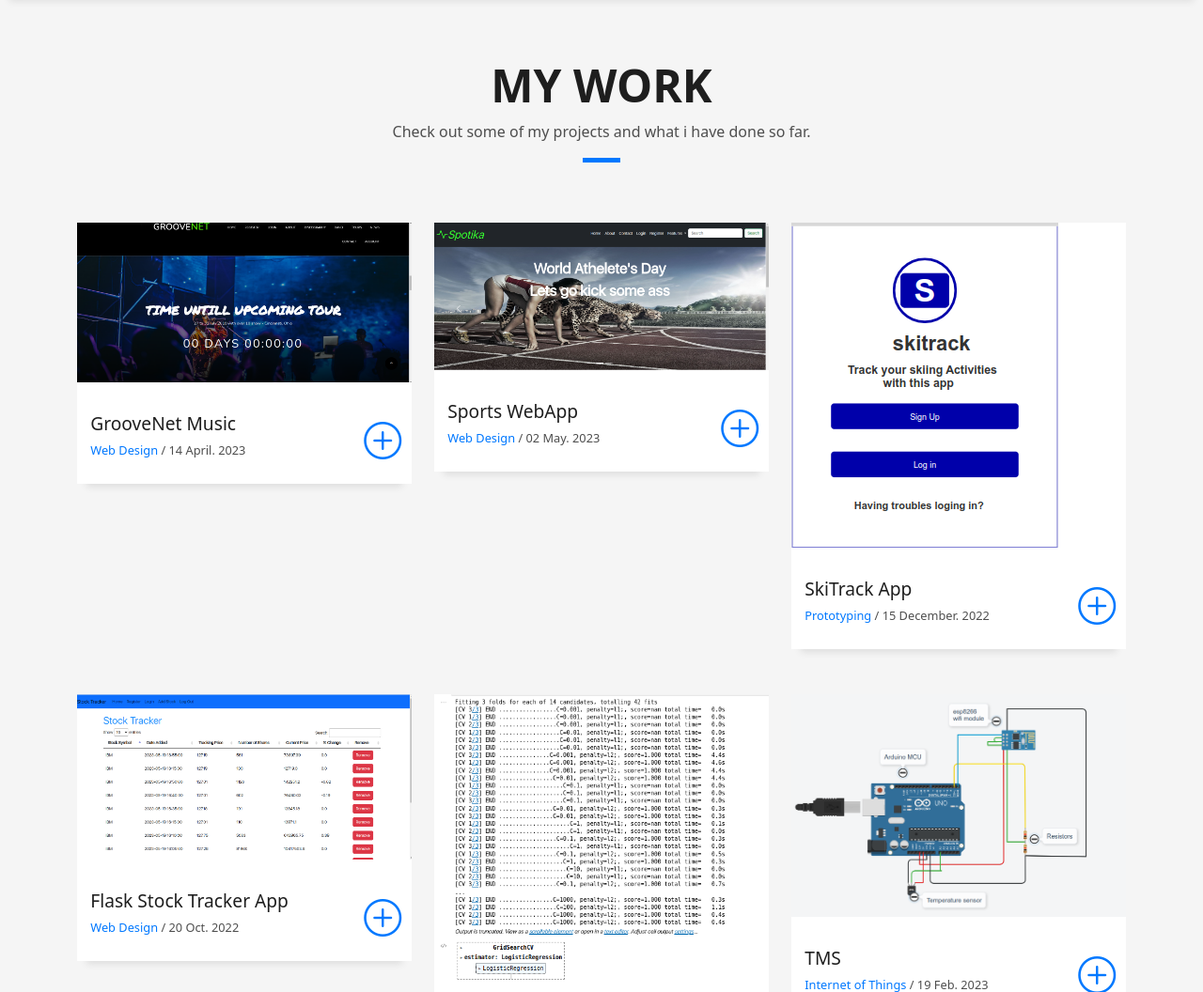
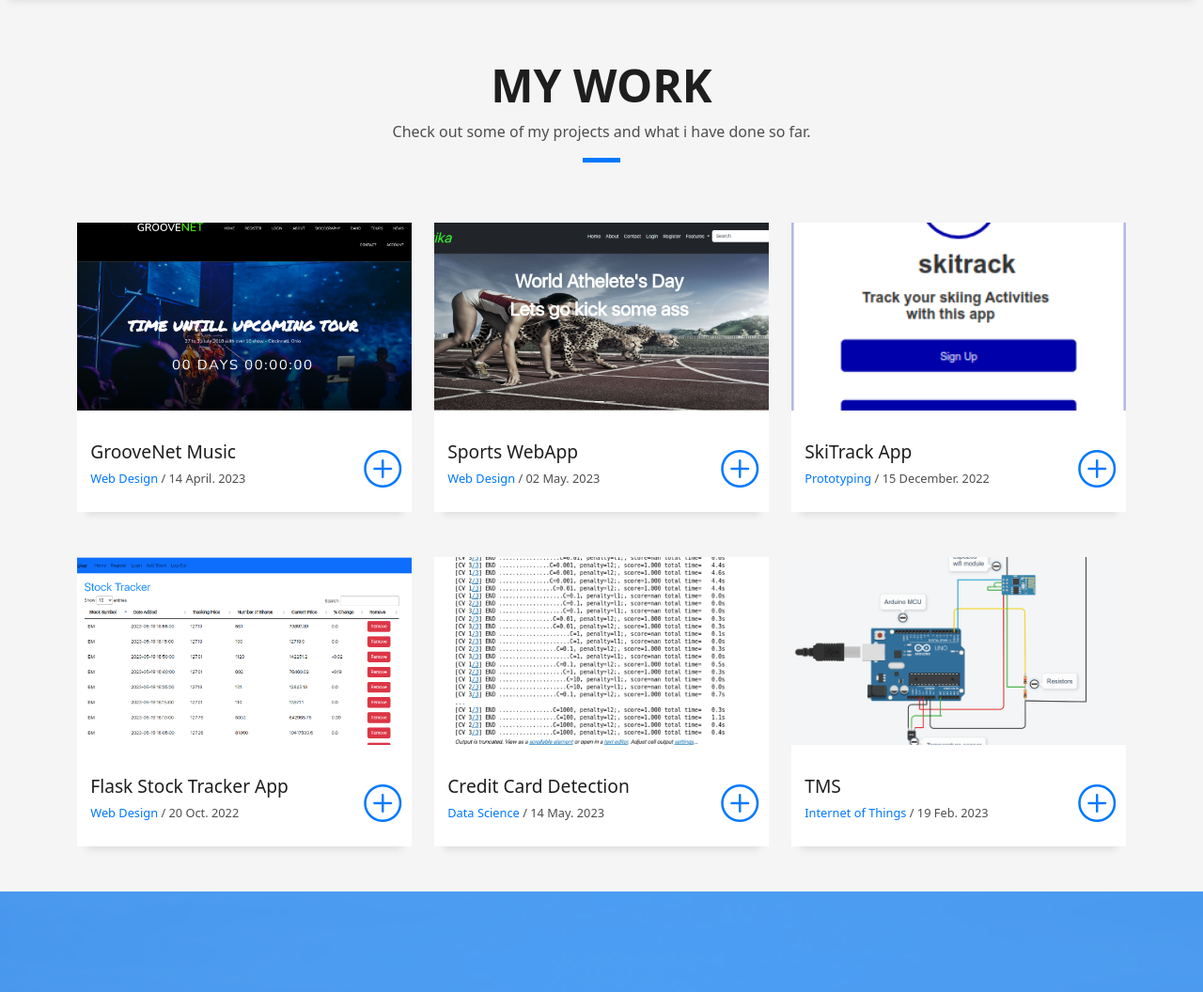
Before and after one commit to its-clinton/myweb-port, a Flask app: template templates/index.html in a window 1280 px wide. Shown: the part 3097-4153 px from the top of the page at 94% size. Run offline with Flask 3, Linux system fonts and the light colour scheme; the template is opened without the code that fills it: values that come from a table or form of the project are taken from there, others are empty; some libraries are stand-ins or nearby versions.

Commit message:
first commit

```diff
--- a/templates/index.html
+++ b/templates/index.html
@@ -320,7 +320,7 @@
             <div class="work-box">
               <a href="/static/assets/img/groovenet.png" data-gallery="portfolioGallery" class="portfolio-lightbox">
                 <div class="work-img">
-                  <img src="/static/assets/img/groovenet.png" alt="" class="img-fluid">
+                  <img style="object-fit: cover; height: 200px; width: 100%;" src="/static/assets/img/groovenet.png" alt="" class="img-fluid">
                 </div>
               </a>
               <div class="work-content">
@@ -344,7 +344,7 @@
             <div class="work-box">
               <a href="/static/assets/img/sportsapp.png" data-gallery="portfolioGallery" class="portfolio-lightbox">
                 <div class="work-img">
-                  <img src="/static/assets/img/sportsapp.png" alt="" class="img-fluid">
+                  <img style="object-fit: cover; height: 200px; width: 100%;" src="/static/assets/img/sportsapp.png" alt="" class="img-fluid">
                 </div>
               </a>
               <div class="work-content">
@@ -368,7 +368,7 @@
             <div class="work-box">
               <a href="/static/assets/img/SkiTrack.png" data-gallery="portfolioGallery" class="portfolio-lightbox">
                 <div class="work-img">
-                  <img  src="/static/assets/img/SkiTrack.png" alt="" class="img-fluid">
+                  <img style="object-fit: cover; height: 200px; width: 100%;" src="/static/assets/img/SkiTrack.png" alt="" class="img-fluid">
                 </div>
               </a>
               <div class="work-content">
@@ -392,7 +392,7 @@
             <div class="work-box">
               <a href="/static/assets/img/stocktracker.png" data-gallery="portfolioGallery" class="portfolio-lightbox">
                 <div class="work-img">
-                  <img src="/static/assets/img/stocktracker.png" alt="" class="img-fluid">
+                  <img style="object-fit: cover; height: 200px; width: 100%;" src="/static/assets/img/stocktracker.png" alt="" class="img-fluid">
                 </div>
               </a>
               <div class="work-content">
@@ -416,7 +416,7 @@
             <div class="work-box">
               <a href="/static/assets/img/creditcard.png" data-gallery="portfolioGallery" class="portfolio-lightbox">
                 <div class="work-img">
-                  <img src="/static/assets/img/creditcard.png" alt="" class="img-fluid">
+                  <img style="object-fit: cover; height: 200px; width: 100%;" src="/static/assets/img/creditcard.png" alt="" class="img-fluid">
                 </div>
               </a>
               <div class="work-content">
@@ -440,7 +440,7 @@
             <div class="work-box">
               <a href="/static/assets/img/iot_temp.png" data-gallery="portfolioGallery" class="portfolio-lightbox">
                 <div class="work-img">
-                  <img src="/static/assets/img/iot_temp.png" alt="" class="img-fluid">
+                  <img style="object-fit: cover; height: 200px; width: 100%;"  src="/static/assets/img/iot_temp.png" alt="" class="img-fluid">
                 </div>
               </a>
               <div class="work-content">
```
